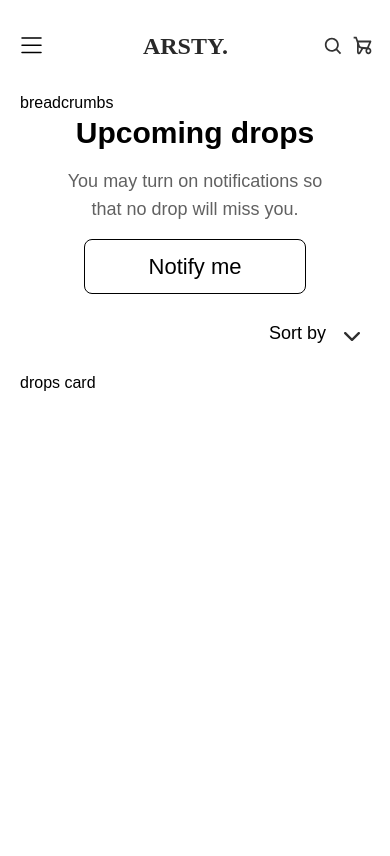
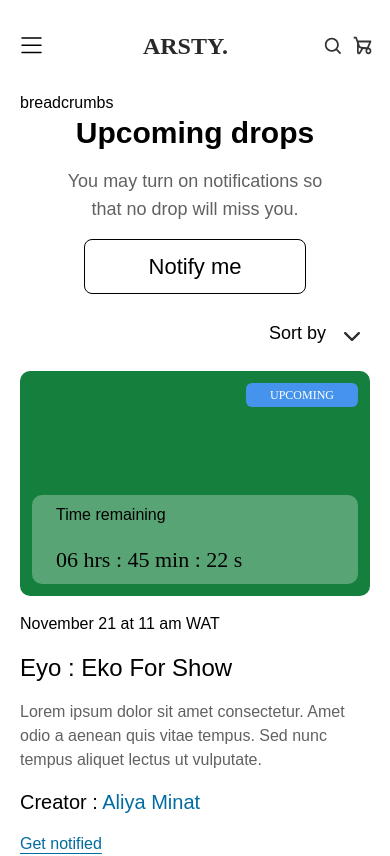
Before and after one commit to eniiku/Artsy, a React (Vite) app: page /drops in a window 390 px wide. Built offline with nearby package versions, Linux system fonts and the light colour scheme; a web font is replaced by a local one.

Commit message:
feat(Drops): create DropsCard mobile view

```diff
--- /dev/null
+++ b/src/views/Drops/DropsCard/DropsCard.tsx
@@ -0,0 +1,38 @@
+const DropsCard = () => {
+  return (
+    <div>
+      <div className='min-h-[225px] rounded-[10px] bg-green-700 relative font-stix'>
+        <div className='font-medium bg-blue_clr-500 text-white text-xs px-6 py-1 absolute right-3 top-3 rounded-md uppercase '>
+          upcoming
+        </div>
+
+        <div className='bg-[#F5F4F4] bg-opacity-30 absolute bottom-3 left-3 right-3 rounded-[10px] flex flex-col gap-4 items-start py-2 px-6'>
+          <p className='font-satoshi'>Time remaining</p>
+
+          <h1 className='text-[22px]'>06 hrs : 45 min : 22 s</h1>
+        </div>
+      </div>
+
+      <div className='font-satoshi mt-4'>
+        <h3>November 21 at 11 am WAT</h3>
+
+        <h1 className='font-medium text-2xl my-4'>Eyo : Eko For Show</h1>
+
+        <p className='text-light_gray_clr-700'>
+          Lorem ipsum dolor sit amet consectetur. Amet odio a aenean quis vitae
+          tempus. Sed nunc tempus aliquet lectus ut vulputate.
+        </p>
+
+        <h3 className='font-medium text-xl my-4'>
+          Creator : <span className='text-[#006CA2]'>Aliya Minat</span>
+        </h3>
+
+        <button className='text-[#006CA2] underline underline-offset-4'>
+          Get notified
+        </button>
+      </div>
+    </div>
+  );
+};
+
+export default DropsCard;
--- a/src/views/Drops/DropsPage/DropsPage.tsx
+++ b/src/views/Drops/DropsPage/DropsPage.tsx
@@ -1,4 +1,5 @@
 import chevronDownIcon from '@/assets/icons/chevron/icon-chevron-down-outlined.svg';
+import DropsCard from '../DropsCard/DropsCard';
 import styles from '../../../styles';
 
 const DropsPage = () => {
@@ -27,7 +28,7 @@ const DropsPage = () => {
         </div>
       </div>
 
-      <div>drops card</div>
+      <DropsCard />
     </div>
   );
 };
```
